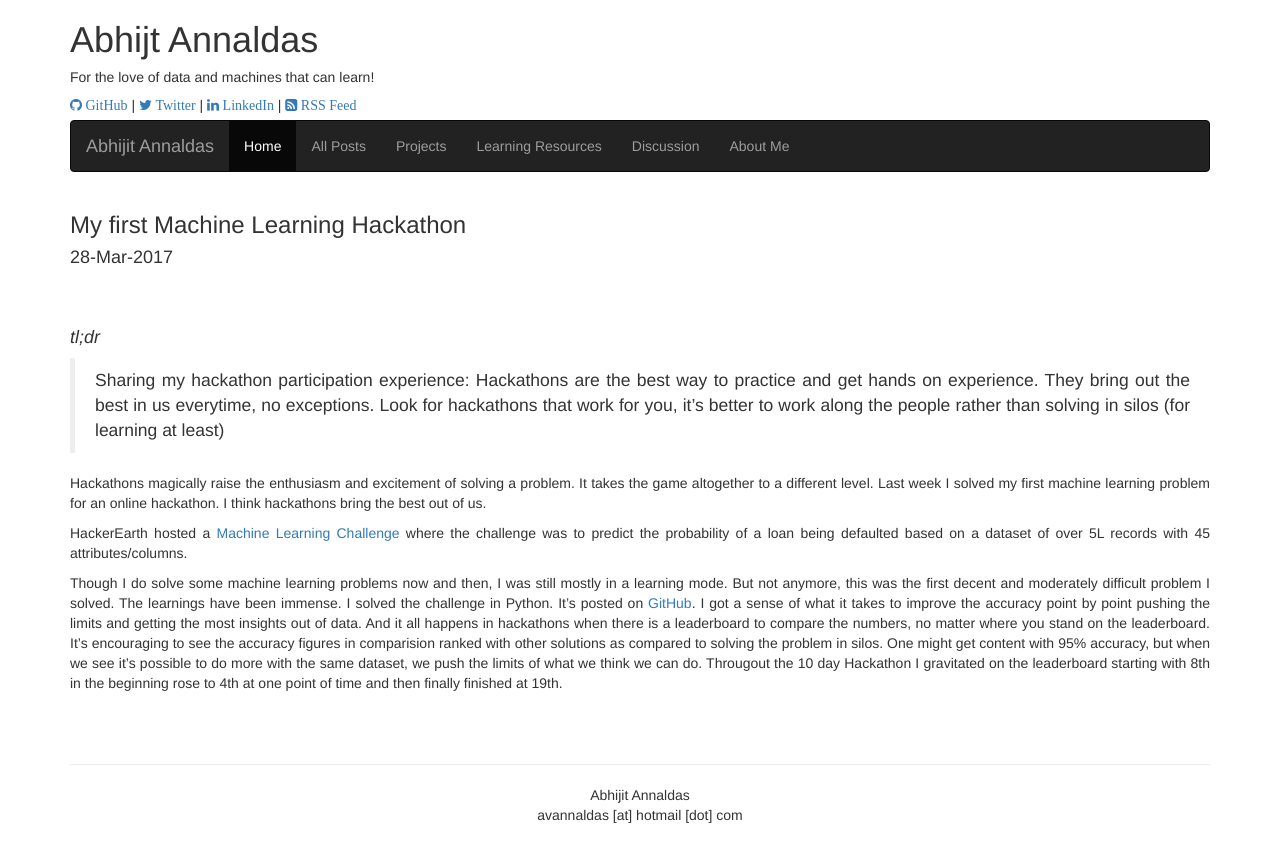
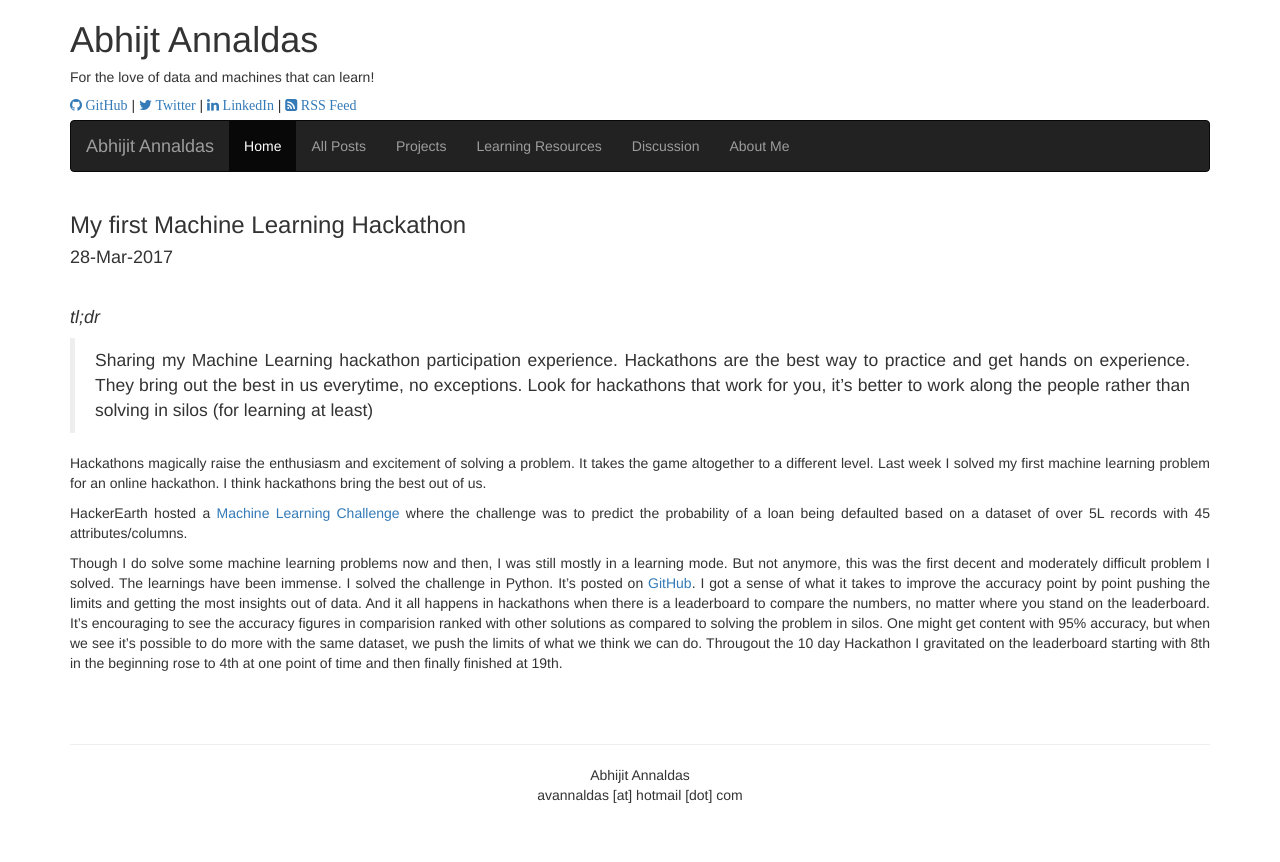
Before and after one commit to devm1023/ML_project, a Jekyll site: the page built from _posts/2017-03-28-my-first-machine-learning-hackathon.markdown, in a window 1280 px wide. Shown: the top 862 px of the page. Built offline with Jekyll 4.4.1, drawn with Linux system fonts in a browser that asks for light colours; nearby versions of some CDN libraries; comment, search, counter and statistics services are not loaded.

Commit message:
Update 2017-03-28-my-first-machine-learning-hackathon.markdown

```diff
--- a/_posts/2017-03-28-my-first-machine-learning-hackathon.markdown
+++ b/_posts/2017-03-28-my-first-machine-learning-hackathon.markdown
@@ -4,10 +4,10 @@ title:  "My first Machine Learning Hackathon"
 date: 2017-03-28
 ---
 
-<br /><br />
+<br />
 
 #### *tl;dr*
-> Sharing my hackathon participation experience: Hackathons are the best way to practice and get hands on experience. They bring out the best in us everytime, no exceptions. Look for hackathons that work for you, it's better to work along the people rather than solving in silos (for learning at least)
+> Sharing my Machine Learning hackathon participation experience. Hackathons are the best way to practice and get hands on experience. They bring out the best in us everytime, no exceptions. Look for hackathons that work for you, it's better to work along the people rather than solving in silos (for learning at least)
 
 Hackathons magically raise the enthusiasm and excitement of solving a problem. It takes the game altogether to a different level. Last week I solved my first machine learning problem for an online hackathon. I think hackathons bring the best out of us.
 
```
